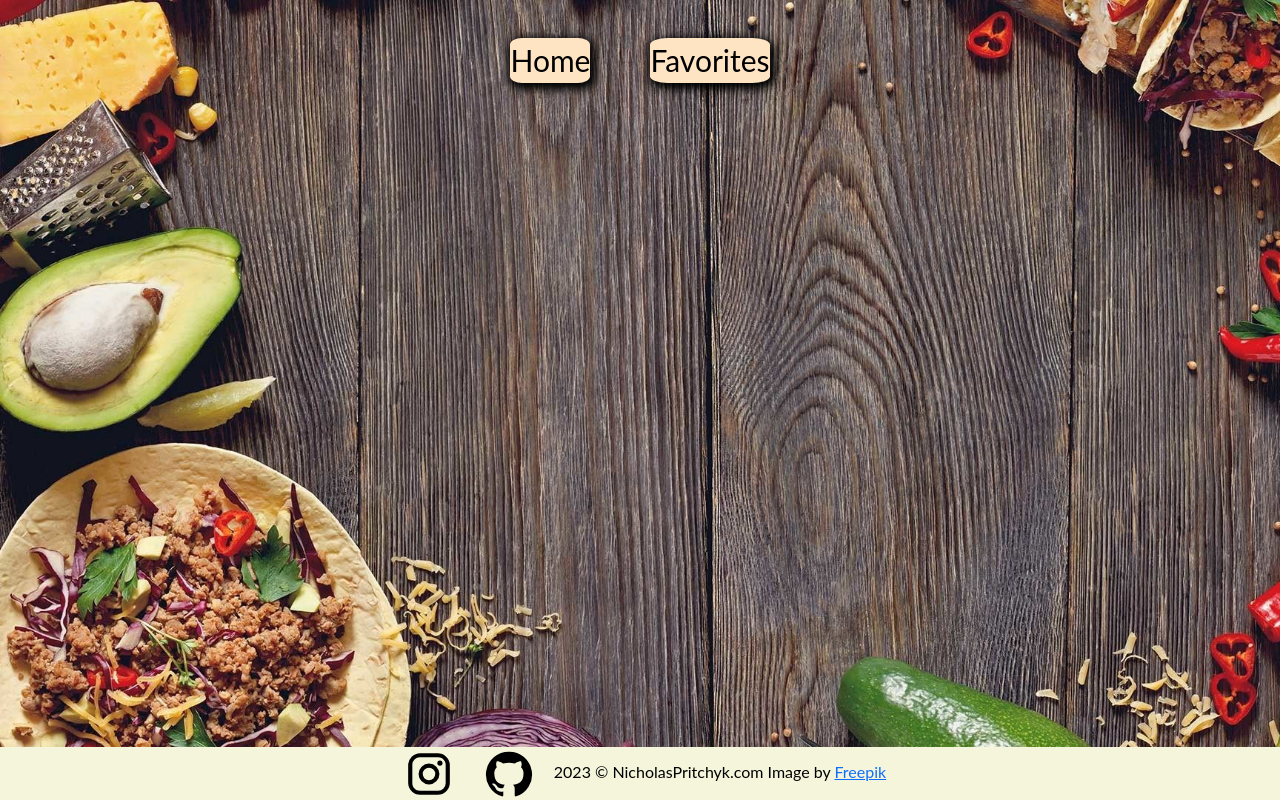
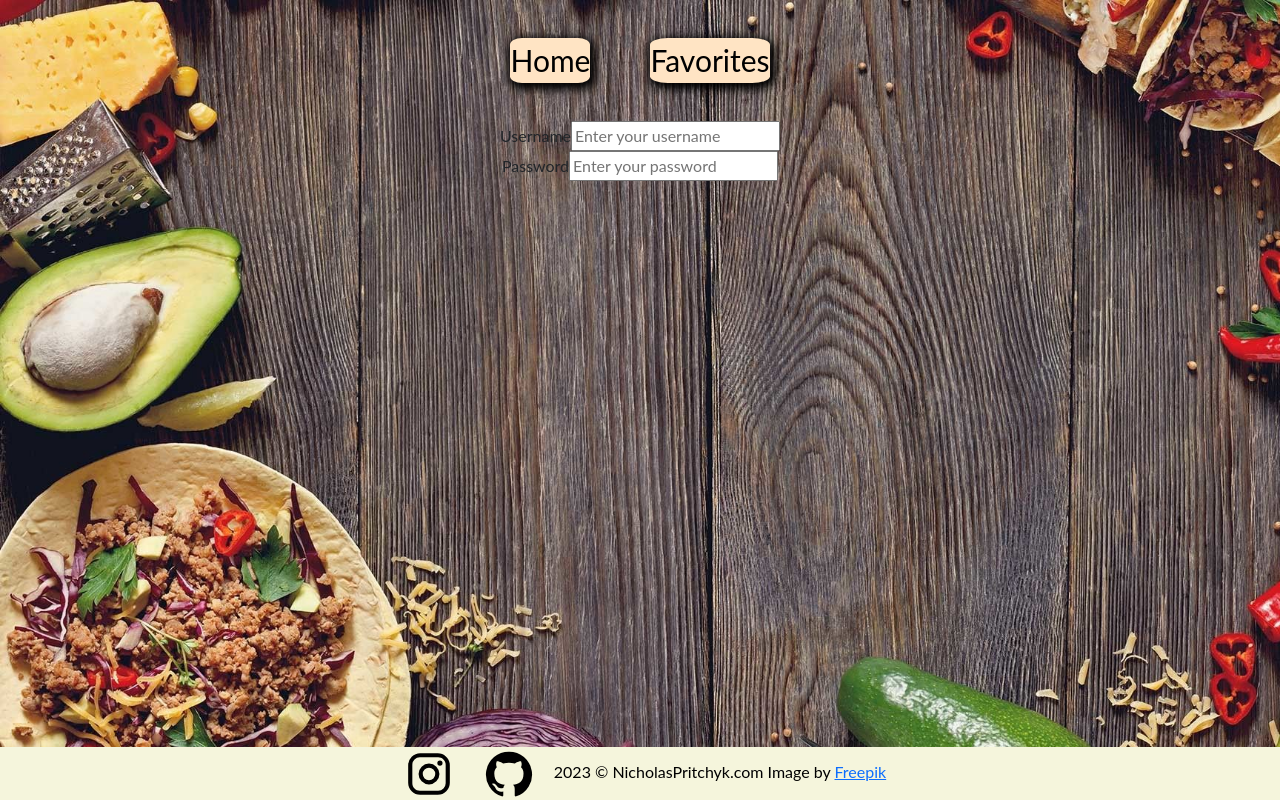
Before and after one commit to nickpritchyk/reciperepo, a React (Create React App) app: page /login in a window 1280 px wide. Built offline with nearby package versions, Linux system fonts and the light colour scheme.

Commit message:
added client and server folders for db connection

```diff
--- a/src/App.js
+++ b/src/App.js
@@ -4,14 +4,17 @@ import Home from './pages/home';
 import Favorites from './pages/favorites'
 import Navbar from './components/NavBar';
 import Footer from "./components/Footer";
+import Login from "./pages/login";
 
 function App() {
+
   return (
     <div className="App">
       <Router>
         <Navbar />
         <Routes>
           <Route path="/" element={<Home />}> </Route>
+          <Route path="/login" element={<Login />}> </Route>
           <Route path="/favorites" element={<Favorites />}> </Route>
         </Routes>
         <div className="footer-space"></div>
--- /dev/null
+++ b/src/pages/login.js
@@ -0,0 +1,22 @@
+import React, { useState} from 'react';
+import '../styles/Login.css'
+
+function Login() {
+    const [username, setUsername] = useState('');
+    const [password, setPassword] = useState('');
+
+    return(
+        <div className="login">
+            <div>
+                <label> Username </label>
+                <input placeholder="Enter your username"/>
+            </div>
+            <div>
+                <label> Password </label>
+                <input placeholder="Enter your password"/>
+            </div>
+        </div>
+    )
+}
+
+export default Login;
--- /dev/null
+++ b/src/styles/Login.css
@@ -0,0 +1,4 @@
+.login {
+    display: grid;
+    grid-column: 2;
+}
--- a/src/styles/SearchBar.css
+++ b/src/styles/SearchBar.css
@@ -1,4 +1,4 @@
-input {
+.search-div input {
     background-color: bisque;
     color: black;
     outline: none;
```
Also changed, not shown: src/components/SearchBar.js (line endings or trailing spaces).
